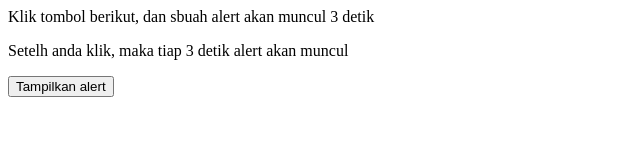
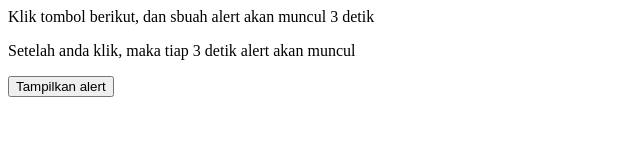
Before and after one commit to jyaritta/Pemograman-Web-1, a plain HTML site: page Modul5/PRAK5010_RahmaSyaritaJaya_2510817320004.html in a window 1280 px wide. Shown: the full height of the page, 0-640 px from the left. Drawn offline with Linux system fonts and the light colour scheme.

Commit message:
upadte file name

```diff
--- a/Modul5/PRAK5010_RahmaSyaritaJaya_2510817320004.html
+++ b/Modul5/PRAK5010_RahmaSyaritaJaya_2510817320004.html
@@ -2,7 +2,7 @@
 <body>
 
     <p>Klik tombol berikut, dan sbuah alert akan muncul 3 detik</p>
-    <p>Setelh anda klik, maka tiap 3 detik alert akan muncul</p>
+    <p>Setelah anda klik, maka tiap 3 detik alert akan muncul</p>
     <button onclick="myFunction()">Tampilkan alert</button>
 
     <script>
```
Also changed, not shown: Modul5/PRAK5011_RahmaSyaritaJaya_2510817320004.html (renamed from Modul5/PRAK50811RahmaSyaritaJaya_2510817320004.html, +1 -1 lines), Modul5/PRAK507_RahmaSyaritaJaya_2510817320004.html (+1 -1 lines).
